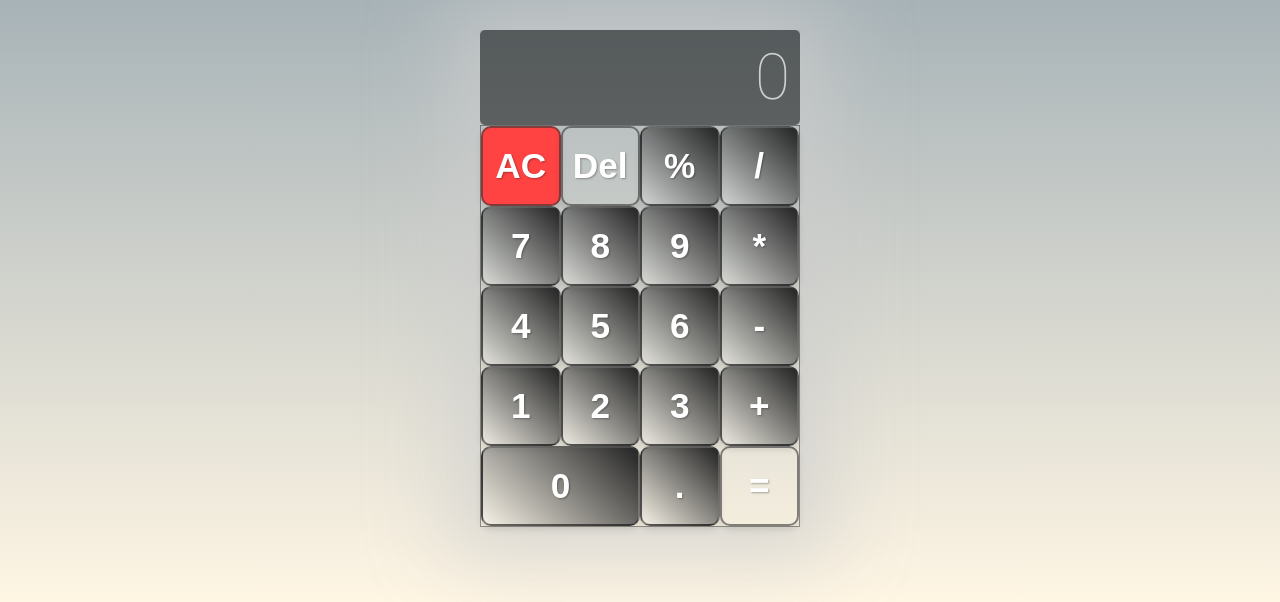
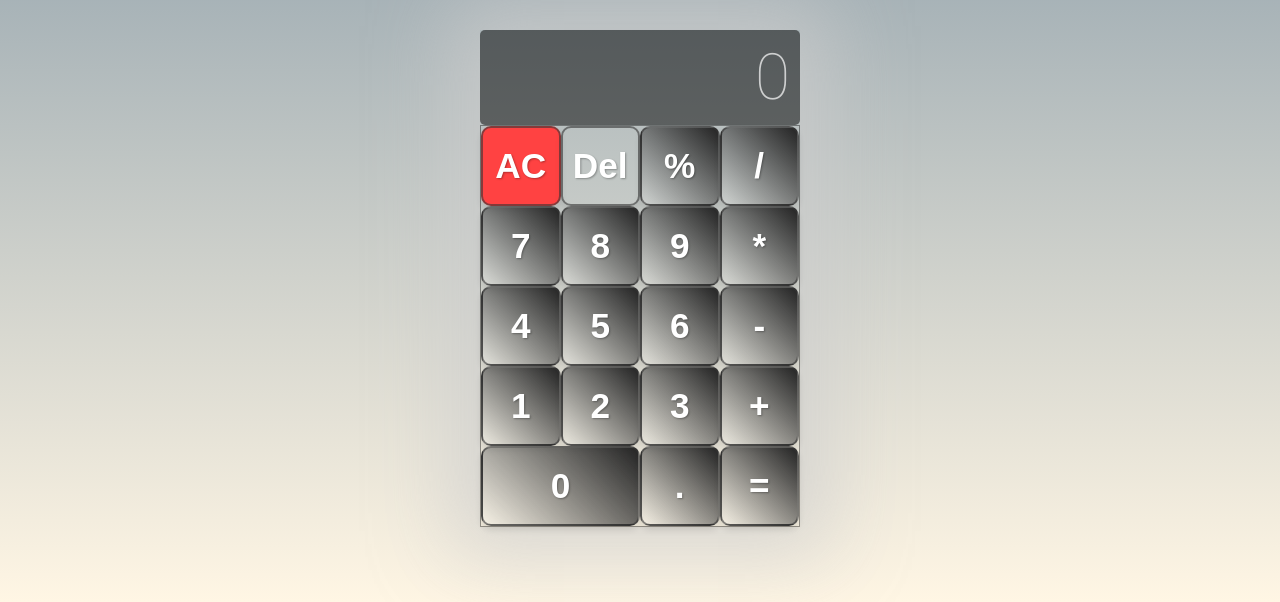
Before and after one commit to Muhibkhan999/Calculator, a plain HTML site: page index.html in a window 1280 px wide. Shown: the part 198-800 px from the top of the page. Drawn offline with Linux system fonts and the light colour scheme.

Commit message:
first commit

```diff
--- a/styles.css
+++ b/styles.css
@@ -167,6 +167,8 @@ button.btn--large {
 
 button.btn--opaque {
     background: inherit;
+    background: linear-gradient(45deg, rgba(255, 255, 255, 0.2), rgb(36, 36, 36));
+
 }
 
 button.btn--ac {
```
